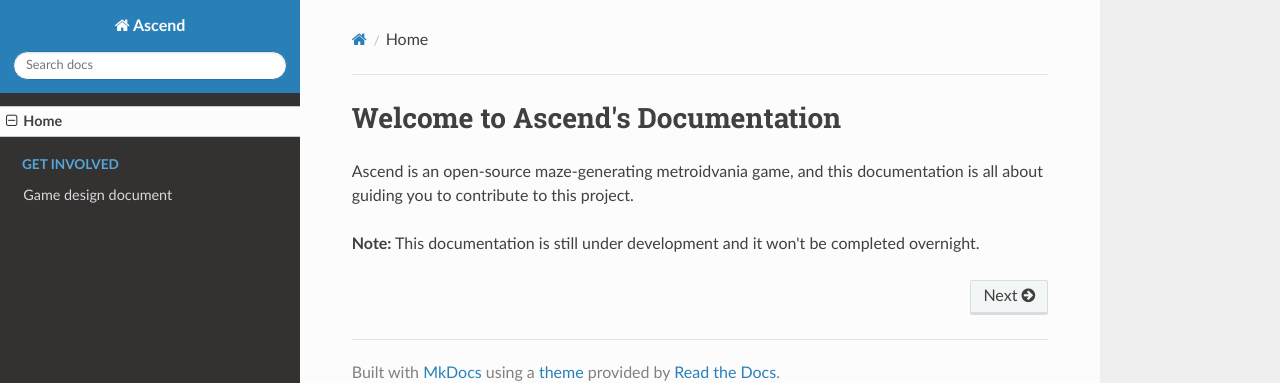
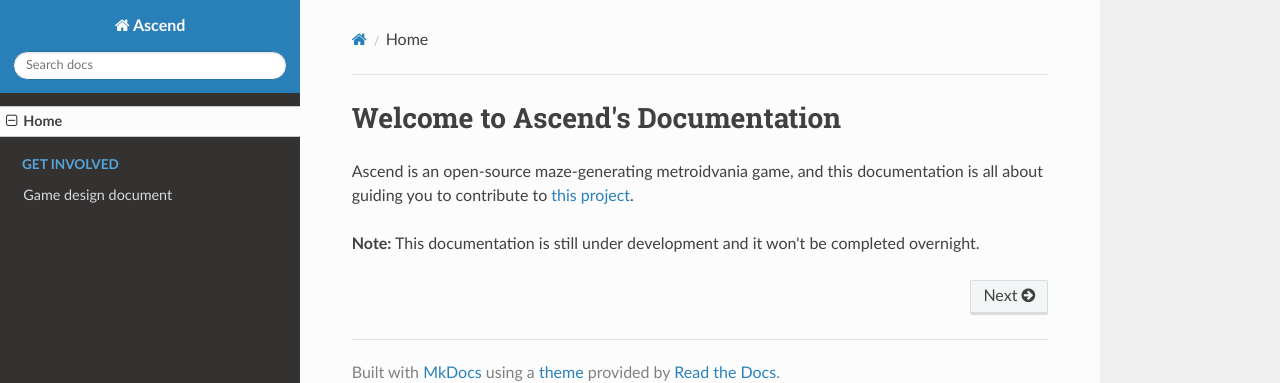
Before and after one commit to RechieKho/ascend, an MkDocs documentation site: the page built from docs/index.md, in a window 1280 px wide. Shown: the top 383 px of the page. Built offline with MkDocs 1.6.1, drawn with Linux system fonts in a browser that asks for light colours; nearby versions of some CDN libraries; part of the change alters nothing that is shown.

```diff
--- a/docs/index.md
+++ b/docs/index.md
@@ -1,6 +1,7 @@
 # Welcome to Ascend's Documentation
 Ascend is an open-source maze-generating metroidvania game,
-and this documentation is all about guiding you to contribute to this project.
+and this documentation is all about guiding you to contribute to [this
+project](https://github.com/RechieKho/ascend).
 
 **Note:** This documentation is still under development and it won't be completed
 overnight.
```
